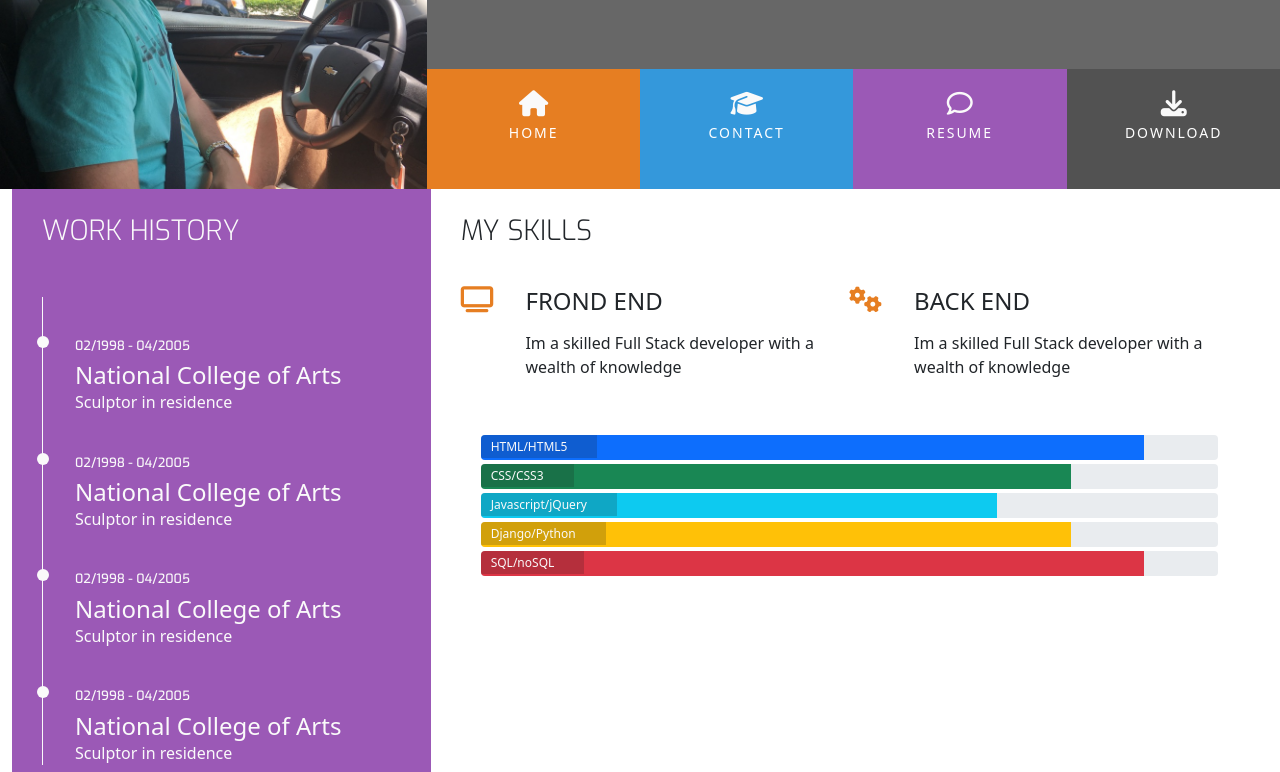
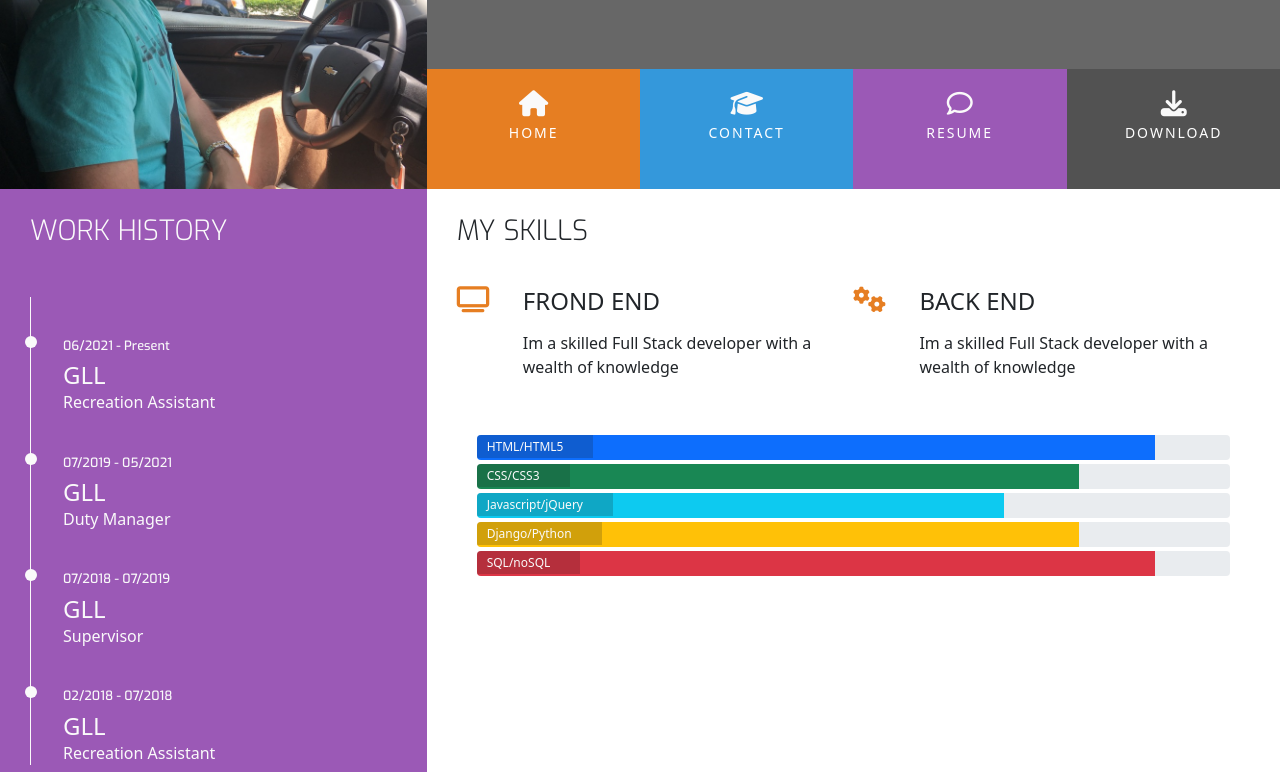
Before and after one commit to yoesk8/my-cv-project, a plain HTML site: page resume.html in a window 1280 px wide. Shown: the part 180-952 px from the top of the page. Drawn offline with nearby package versions, Linux system fonts and the light colour scheme.

Commit message:
Updated work history with accurate data

```diff
--- a/assets/css/style.css
+++ b/assets/css/style.css
@@ -116,6 +116,11 @@ header {
 
 .menucontainer {
     font-size: 0;
+}
+
+.container-fluid {
+    padding-left: 0;
+    padding-right: 0;
 }
 
 #nav li {
--- a/resume.html
+++ b/resume.html
@@ -67,21 +67,21 @@
                     </div>
                 </div>
                 <div class="history-items">
-                    <div class="timeline-item" data-dates="02/1998 - 04/2005">
-                        <h4>National College of Arts</h4>
-                        <p>Sculptor in residence</p>
+                    <div class="timeline-item" data-dates="06/2021 - Present">
+                        <h4>GLL</h4>
+                        <p>Recreation Assistant</p>
                     </div>
-                    <div class="timeline-item" data-dates="02/1998 - 04/2005">
-                        <h4>National College of Arts</h4>
-                        <p>Sculptor in residence</p>
+                    <div class="timeline-item" data-dates="07/2019 - 05/2021">
+                        <h4>GLL</h4>
+                        <p>Duty Manager</p>
                     </div>
-                    <div class="timeline-item" data-dates="02/1998 - 04/2005">
-                        <h4>National College of Arts</h4>
-                        <p>Sculptor in residence</p>
+                    <div class="timeline-item" data-dates="07/2018 - 07/2019">
+                        <h4>GLL</h4>
+                        <p>Supervisor</p>
                     </div>
-                    <div class="timeline-item" data-dates="02/1998 - 04/2005">
-                        <h4>National College of Arts</h4>
-                        <p>Sculptor in residence</p>
+                    <div class="timeline-item" data-dates="02/2018 - 07/2018">
+                        <h4>GLL</h4>
+                        <p>Recreation Assistant</p>
                     </div>
                 </div>
             </div>
```
